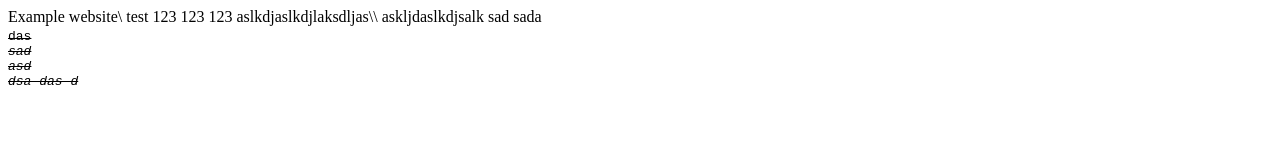
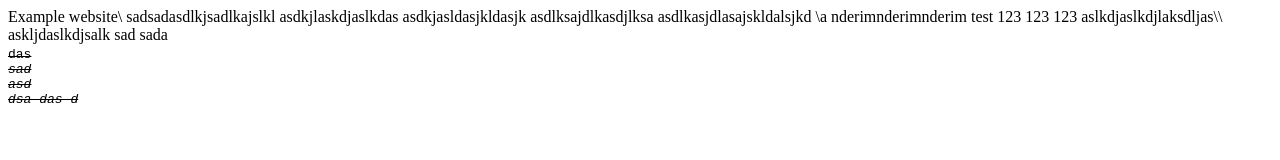
Before and after one commit to nderimaliti/projekti, a plain HTML site: page index.html in a window 1280 px wide. Drawn offline with Linux system fonts and the light colour scheme.

Commit message:
Update index.html

```diff
--- a/index.html
+++ b/index.html
@@ -9,7 +9,16 @@
 
 <body>
     Example website\
+sadsadasdlkjsadlkajslkl
+    asdkjlaskdjaslkdas
+    asdkjasldasjkldasjk
+    asdlksajdlkasdjlksa
+    asdlkasjdlasajskldalsjkd
+    \a
 
+
+
+    nderimnderimnderim
     test 123 123 123
 
     aslkdjaslkdjlaksdljas\\
```
